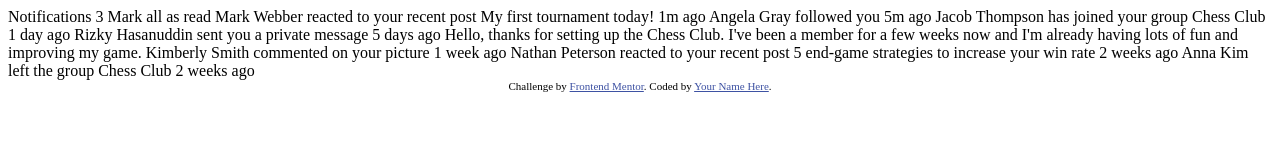
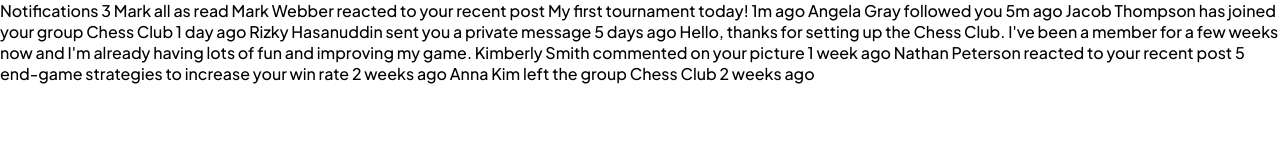
Before and after one commit to lmpko/frontendmentor-notifications-page-main, a plain HTML site: page index.html in a window 1280 px wide. Drawn offline with Linux system fonts and the light colour scheme.

Commit message:
color variables added, and fonts added

```diff
--- /dev/null
+++ b/app.css
@@ -0,0 +1,21 @@
+:root{
+    --primary-color: hsl(1, 90%, 64%);
+    --secondary-color: hsl(219, 85%, 26%);
+
+    --tertiary-color: hsl(0, 0%, 100%);
+    --tertiary-color-darker: hsl(210, 60%, 98%);
+
+    --fouthary-color: hsl(219, 14%, 63%);
+    --fouthary-color-light: hsl(211, 68%, 94%);
+    --fouthary-color-lighter: hsl(205, 33%, 90%);
+    --fouthary-color-darker: hsl(219, 12%, 42%);
+    --fouthary-color-dark: hsl(224, 21%, 14%);
+
+}
+
+body{
+    margin: 0;
+    font-size: 1em;
+    font-family: 'Plus Jakarta Sans', sans-serif;
+
+}
--- a/index.html
+++ b/index.html
@@ -6,13 +6,14 @@
 
   <link rel="icon" type="image/png" sizes="32x32" href="./assets/images/favicon-32x32.png">
 
+  <link rel="stylesheet" href="app.css">
+
+  <link rel="preconnect" href="https://fonts.googleapis.com">
+  <link rel="preconnect" href="https://fonts.gstatic.com" crossorigin>
+  <link href="https://fonts.googleapis.com/css2?family=Plus+Jakarta+Sans:wght@500;800&display=swap" rel="stylesheet">
+
   <title>Frontend Mentor | Notifications page</title>
 
-  <!-- Feel free to remove these styles or customise in your own stylesheet 👍 -->
-  <style>
-    .attribution { font-size: 11px; text-align: center; }
-    .attribution a { color: hsl(228, 45%, 44%); }
-  </style>
 </head>
 <body>
 
@@ -43,9 +44,5 @@
   Anna Kim left the group Chess Club
   2 weeks ago
 
-  <div class="attribution">
-    Challenge by <a href="https://www.frontendmentor.io?ref=challenge" target="_blank">Frontend Mentor</a>.
-    Coded by <a href="#">Your Name Here</a>.
-  </div>
 </body>
 </html>
```
